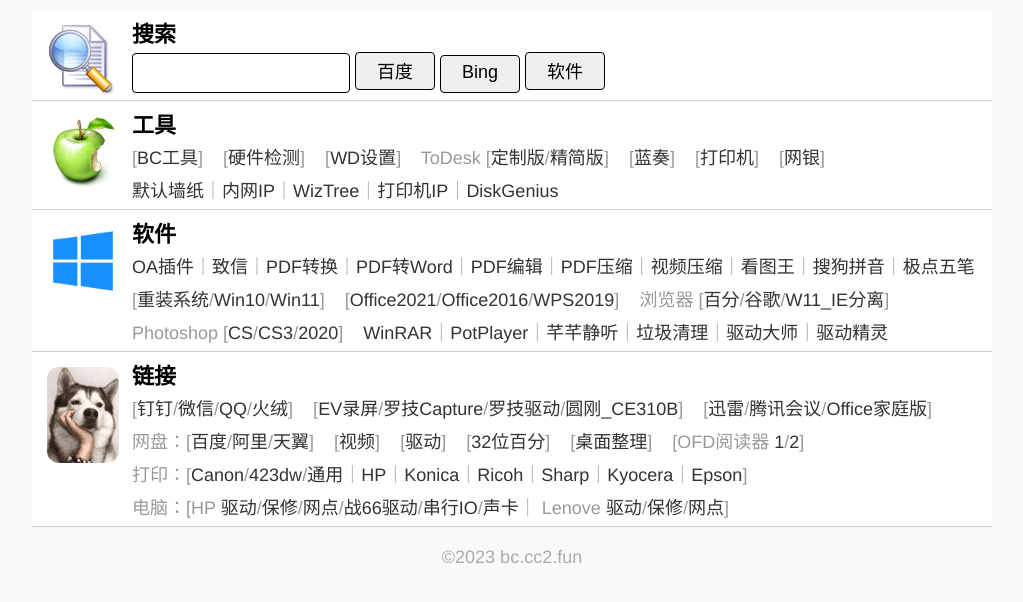
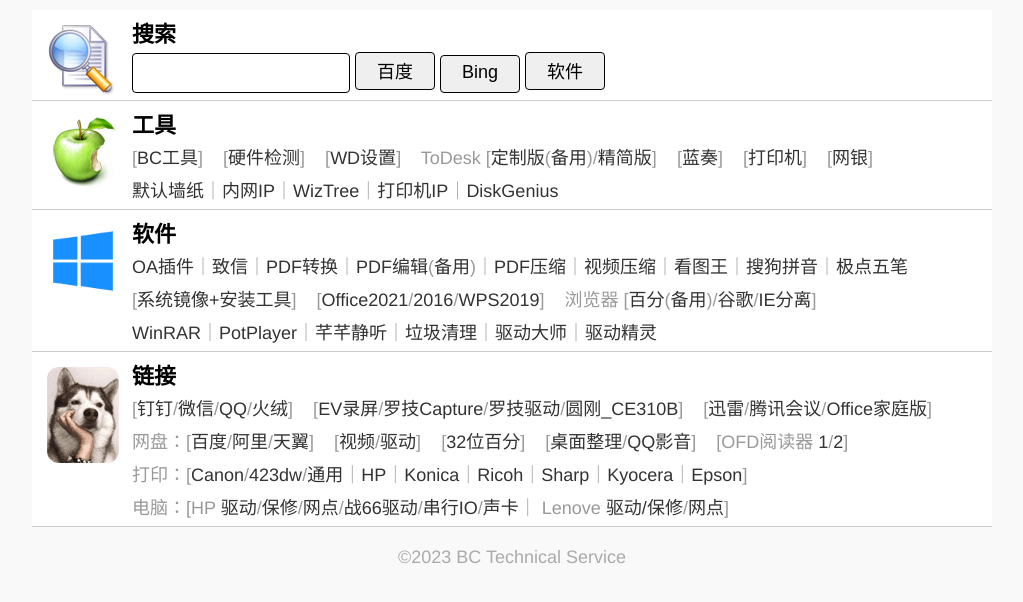
Before and after one commit to fk250/web, a plain HTML site: page index.html in a window 1280 px wide. Shown: the whole page, without its empty margins (128-1151 px from the left). Drawn offline with Linux system fonts and the light colour scheme.

Commit message:
Add files via upload

```diff
--- a/index.html
+++ b/index.html
@@ -1,4 +1,3 @@
-
 <!DOCTYPE html>
 <html><head><meta http-equiv="Content-Type" content="text/html; charset=UTF-8">
 <link rel="icon" type="image/svg+xml" href="bc/bcwj.png" />
@@ -45,13 +44,13 @@
 <span>[<a href="https://files.zohopublic.com.cn/public/workdrive-public/download/o9yvmb7d7797adb114b5e8a618e2437298213">硬件检测</a>]</span>
 <span>[<a target=_self href="windowsdefender://Threatsettings" title="手动关闭 Windows Defender">WD设置</a>]</span>
 <!-- <span>[<a target=_self href="ms-settings:appsfeatures" title="手动卸载 McAfee">应用管理</a>]</span> -->
-<span>ToDesk [<a href="http://cc.bluce.cc/td">定制版</a>/<a href="https://newdl.todesk.com/windows/ToDesk_Lite.exe">精简版</a>]</span>
+<span>ToDesk [<a href="https://qiqi-1318128048.cos.accelerate.myqcloud.com/image/0-1686236968-901684-ToDesk_4623_x64.exe">定制版</a>(<a href="http://cc.bluce.cc/j/xty.go?y7y33Un">备用</a>)/<a href="https://newdl.todesk.com/windows/ToDesk_Lite.exe">精简版</a>]</span>
 <span>[<a href="https://cmd.lanzoux.com/b593997" title="蓝奏云分享">蓝奏</a>]</span>
 <span>[<a href="https://cmd.lanzoux.com/b03ndhiaf" title="打印机一键安装">打印机</a>]</span>
 <span>[<a href="https://docs.qq.com/doc/DTVZmU0tnRkhmZWVo">网银</a>]</span>
 </div>
 <div class="prop">
-<a href="https://img.kookapp.cn/attachments/2023-03/02/64001d5569c90.exe" title="一键设置W10默认的墙纸">默认墙纸</a>｜<a href="https://img.kookapp.cn/attachments/2023-03/03/6401a72d775f8.exe" title="一键读取当前物理网卡的有效C类IP">内网IP</a>｜<a href="https://img.kookapp.cn/attachments/2023-03/08/6407fafc2b58e.exe" title="磁盘占用分析神器">WizTree</a>｜<a href="https://img.kookapp.cn/attachments/2023-03/09/64098100ce119.exe" title="枚举已连接的所有打印机IP">打印机IP</a>｜<a href="http://daxiang9-1317197608.cos.accelerate.myqcloud.com/image/0-1680191593-555985-DiskGenius_Pro_5.4.3.1328_x64.exe" title="DiskGenius_Pro_5.4.3.1328_x64">DiskGenius</a>
+<a href="https://img.kookapp.cn/attachments/2023-03/02/64001d5569c90.exe" title="一键设置W10默认的墙纸">默认墙纸</a>｜<a href="https://img.kookapp.cn/attachments/2023-03/03/6401a72d775f8.exe" title="一键读取当前物理网卡的有效C类IP">内网IP</a>｜<a href="https://img.kookapp.cn/attachments/2023-03/08/6407fafc2b58e.exe" title="磁盘占用分析神器">WizTree</a>｜<a href="https://img.kookapp.cn/attachments/2023-03/09/64098100ce119.exe" title="枚举已连接的所有打印机IP">打印机IP</a>｜<a href="http://daxiang9-1317197608.cos.accelerate.myqcloud.com/image/0-1680191593-555985-DiskGenius_Pro_5.4.3.1328_x64.exe">DiskGenius</a>
 </div>
 </li>
 
@@ -60,15 +59,14 @@
 </div>
 <div class="info"><h4>软件</h4>
 <div class="prop">
-<a href="https://qiniu.zhyclound.cn/uploads/2022/12/29/cXP0SfuE_OA_Plugin.exe?attname=OA插件.exe">OA插件</a>｜<a href="https://qiniu.zhyclound.cn/uploads/2022/12/27/qDFhiBM1_ZhiXin_.exe?attname=ZhiXin_.exe">致信</a>｜<a href="http://daxiang3-1317511151.cos.accelerate.myqcloud.com/image/0-1680168274-922223-PDF%E4%B8%87%E8%83%BD%E8%BD%AC%E6%8D%A2_20230321.exe">PDF转换</a>｜<a href="http://xx-1317921592.cos.accelerate.myqcloud.com/image/0-1684672537-856864-%E7%A6%8F%E6%98%95PDF%E8%BD%ACWord_%E7%A0%B4%E8%A7%A3%E7%89%88.exe">PDF转Word</a>｜<a href="http://xx-1317921592.cos.accelerate.myqcloud.com/image/0-1684674299-915755-Acrobat_Pro_DC_2022_x64.exe" title="Acrobat_Pro_DC_2022_x64">PDF编辑</a>｜<a href="https://qiniu.zhyclound.cn/uploads/2022/12/30/v9un8COj_PDF_Compress.exe?attname=PDF压缩.exe">PDF压缩</a>｜<a href="http://cc.bluce.cc/j/lz.go?iEEyN05q4wwf">视频压缩</a>｜<a href="https://qiniu.zhyclound.cn/uploads/2022/12/27/zrn5osXT_PicViewer_x64.exe?attname=看图王_x64.exe" title="图片/PDF查看器去广告版">看图王</a>｜<a href="http://cc.bluce.cc/j/lz.go?icsdwyj" title="搜狗输入法去广告版">搜狗拼音</a>｜<a href="https://img.kookapp.cn/attachments/2023-05/16/646307be8f4c0.exe">极点五笔</a>
+<a href="https://qiniu.zhyclound.cn/uploads/2022/12/29/cXP0SfuE_OA_Plugin.exe?attname=OA插件.exe">OA插件</a>｜<a href="https://qiniu.zhyclound.cn/uploads/2022/12/27/qDFhiBM1_ZhiXin_.exe?attname=ZhiXin_.exe">致信</a>｜<a href="http://daxiang3-1317511151.cos.accelerate.myqcloud.com/image/0-1680168274-922223-PDF%E4%B8%87%E8%83%BD%E8%BD%AC%E6%8D%A2_20230321.exe">PDF转换</a>｜<a href="https://qiqi-1318128048.cos.accelerate.myqcloud.com/image/0-1686236638-31331-Acrobat_Pro_DC_2022_x64.exe">PDF编辑</a>(<a href="http://cc.bluce.cc/j/xty.go?JgydWCd">备用</a>)｜<a href="https://qiniu.zhyclound.cn/uploads/2022/12/30/v9un8COj_PDF_Compress.exe?attname=PDF压缩.exe">PDF压缩</a>｜<a href="http://cc.bluce.cc/j/lz.go?iEEyN05q4wwf">视频压缩</a>｜<a href="https://qiniu.zhyclound.cn/uploads/2022/12/27/zrn5osXT_PicViewer_x64.exe?attname=看图王_x64.exe" title="图片/PDF查看器去广告版">看图王</a>｜<a href="http://cc.bluce.cc/j/lz.go?icsdwyj" title="搜狗输入法去广告版">搜狗拼音</a>｜<a href="https://img.kookapp.cn/attachments/2023-05/16/646307be8f4c0.exe">极点五笔</a>
 </div>
 <div class="prop">
-<span>[<a href="https://img.kookapp.cn/attachments/2023-03/07/640698e420918.exe" title="在线重装系统工具">重装系统</a>/<a href="http://pan.zzu.cc:99/d/Ali/esd/W10_2546_x64.esd" title="Win10 22H2 19045.2546 Pro x64 集成优化版">Win10</a>/<a href="http://pan.zzu.cc:99/d/Ali/esd/W11_1265_x64.esd" title="Win11 22H2 22621.1265 Pro x64 集成优化版">Win11</a>]</span>
-<span>[<a href="https://img.kookapp.cn/attachments/2023-01/06/63b7e9b6bc356.exe" title="Office2021_3合1_在线安装工具" />Office2021</a>/<a href="http://daxiang9-1317197608.cos.accelerate.myqcloud.com/image/0-1680193090-64117-Office2016_Pro_Plus_vl_x64.exe" title="Office2016_Pro_Plus_vl_x64" />Office2016</a>/<a href="http://xx-1317921592.cos.accelerate.myqcloud.com/image/0-1684672976-660569-WPS2019_Pro.exe">WPS2019</a>]</span>
-<span>浏览器 [<a href="https://qiniu.zhyclound.cn/uploads/2023/01/04/EuYwHNWF_CB.exe?attname=CentBrowser_5.0.1002.295_x64.exe">百分</a>/<a href="http://dl.google.com/release2/chrome/gfu3lptcra3hizbjcq3dbfrdnq_106.0.5249.119/106.0.5249.119_chrome_installer.exe">谷歌</a>/<a href="https://qiniu.zhyclound.cn/uploads/2022/12/29/PCEbemU2_W11_IE.exe?attname=W11_IE.exe">W11_IE分离</a>]</span>
+<span>[<a href="https://www.123pan.com/s/LEeA-4vFed.html">系统镜像+安装工具</a>]</span>
+<span>[<a href="https://img.kookapp.cn/attachments/2023-01/06/63b7e9b6bc356.exe" title="Office2021_3合1_在线安装工具" />Office2021</a>/<a href="http://daxiang9-1317197608.cos.accelerate.myqcloud.com/image/0-1680193090-64117-Office2016_Pro_Plus_vl_x64.exe" title="Office2016_Pro_Plus_vl_x64" />2016</a>/<a href="http://cc.bluce.cc/j/xty.go?P2kBMI2">WPS2019</a>]</span>
+<span>浏览器 [<a href="https://qiqi-1318128048.cos.accelerate.myqcloud.com/image/0-1686236868-934131-CentBrowser_5.0.1002.354_x64.exe">百分</a>(<a href="http://cc.bluce.cc/j/xty.go">备用</a>)/<a href="http://dl.google.com/release2/chrome/gfu3lptcra3hizbjcq3dbfrdnq_106.0.5249.119/106.0.5249.119_chrome_installer.exe">谷歌</a>/<a href="https://qiniu.zhyclound.cn/uploads/2022/12/29/PCEbemU2_W11_IE.exe?attname=W11_IE.exe">IE分离</a>]</span>
 </div>
 <div class="prop">
-<span>Photoshop [<a href="http://xx-1317921592.cos.accelerate.myqcloud.com/image/0-1684673141-448213-Photoshop_CS.exe">CS</a>/<a href="http://xx-1317921592.cos.accelerate.myqcloud.com/image/0-1684673248-81146-Photoshop_CS3.exe">CS3</a>/<a href="http://fun.cc2.fun:99/d/Ali/pass_2_down/Adobe/Photoshop_2020_x64.exe">2020</a>]</span>
 <a href="https://qiniu.zhyclound.cn/uploads/2022/12/27/rvMytAUn_WinRAR_x64.exe?attname=WinRAR_x64.exe">WinRAR</a>｜<a href="https://qiniu.zhyclound.cn/uploads/2023/01/04/IT2RbVgl_pot.exe?attname=PotPlaye_x64.exe" title="视频播放器">PotPlayer</a>｜<a href="https://qiniu.zhyclound.cn/uploads/2022/12/27/tIh6fiwv_TTPlayer_.exe?attname=TTPlayer_.exe" title="音频播放器">芊芊静听</a>｜<a href="https://files.zohopublic.com.cn/public/workdrive-public/download/847usca8c7a77da364dd8b3b2de8e11472f65">垃圾清理</a>｜<a href="https://qiniu.zhyclound.cn/uploads/2022/12/29/LOBvXS6H_Qdds.exe?attname=驱动大师.exe">驱动大师</a>｜<a href="https://qiniu.zhyclound.cn/uploads/2023/01/11/aAx9cYWu_qdjl.exe?attname=驱动精灵_9.70_去广告版.exe">驱动精灵</a>
 </div>
 </li>
@@ -86,10 +84,9 @@
 <div class="prop">
 <span>网盘：[<a href="http://pan.baidu.com/download">百度</a>/<a href="https://yunpan.aliyun.com/downloads/apps/desktop/aDrive.exe">阿里</a>/<a href="https://download.cloud.189.cn/file/downloadFile.action?dlt=4&dt=1&expired=1825323487959&sk=297953828&ufi=12420232858619429&zyc=60&token=cloud14&sig=isNavZTyVqX5mfceiAH%2FXc99RTI%3D">天翼</a>]</span>
 <span>
-[<a href="https://423down.lanzouo.com/b0f193zcb" title="优酷/爱奇艺/腾讯视频去广告版">视频</a>]</span>
-<span>[<a href="https://423down.lanzouo.com/b0f1akq0d">驱动</a>]</span>
+[<a href="https://423down.lanzouo.com/b0f193zcb" title="优酷/爱奇艺/腾讯视频去广告版">视频</a>/<a href="https://423down.lanzouo.com/b0f1akq0d">驱动</a>]</span>
 <span>[<a href="https://cmd.lanzoux.com/iba987a">32位百分</a>]</span>
-<span>[<a href="https://webcdn.m.qq.com/spcmgr/download/DeskGo_3_3_1477_127_lite.exe">桌面整理</a>]</span>
+<span>[<a href="https://webcdn.m.qq.com/spcmgr/download/DeskGo_3_3_1477_127_lite.exe">桌面整理</a>/<a href="http://dldir1.qq.com/qqyy/pc/QQPlayerSetup4.6.3.1104.exe">QQ影音</a>]</span>
 <span>[OFD阅读器 <a href="https://suwell-soft-package.oss-cn-beijing.aliyuncs.com/%E6%95%B0%E7%A7%91OFD%E7%89%88%E5%BC%8F%E9%98%85%E8%AF%BB%E8%BD%AF%E4%BB%B6.zip">1</a>/<a href="https://www.ofd.vip/ofd/jsofdSetup.exe">2</a>]</span>
 </div>
 <div class="prop">
@@ -97,12 +94,12 @@
 </div>
 <div class="prop">
 <span>电脑：[HP <a href="https://support.hp.com/cn-zh/drivers">驱动</a>/<a href="https://support.hp.com/cn-zh/checkwarranty">保修</a>/<a href="https://support.hpicss.com/ascindex_detail.aspx">网点</a>/<a href="https://support.hp.com/cn-zh/drivers/selfservice/hp-zhan-66-pro-14-g4-notebook-pc/37935365">战66驱动</a>/<a href="https://h30318.www3.hp.com/pub/softpaq/sp112501-113000/sp112816.exe">串行IO</a>/<a href="https://h30318.www3.hp.com/pub/softpaq/sp111001-111500/sp111442.exe">声卡</a>｜
-Lenove <a href="https://newsupport.lenovo.com.cn/">驱动</a>/<a href="https://newsupport.lenovo.com.cn/guardeploySearch.html">保修</a>/<a href="https://newsupport.lenovo.com.cn/serverNet.html">网点</a>]</span>
+Lenove <a href="https://newsupport.lenovo.com.cn/">驱动/保修</a>/<a href="https://newsupport.lenovo.com.cn/serverNet.html">网点</a>]</span>
 </div>
 </li>
 </ul>
 <div class="footer">
-<div class="copyright">&#169;2023 bc.cc2.fun</div>
+<div class="copyright">&#169;2023 BC Technical Service</div>
 </div>
 </div>
 </body></html>
```
